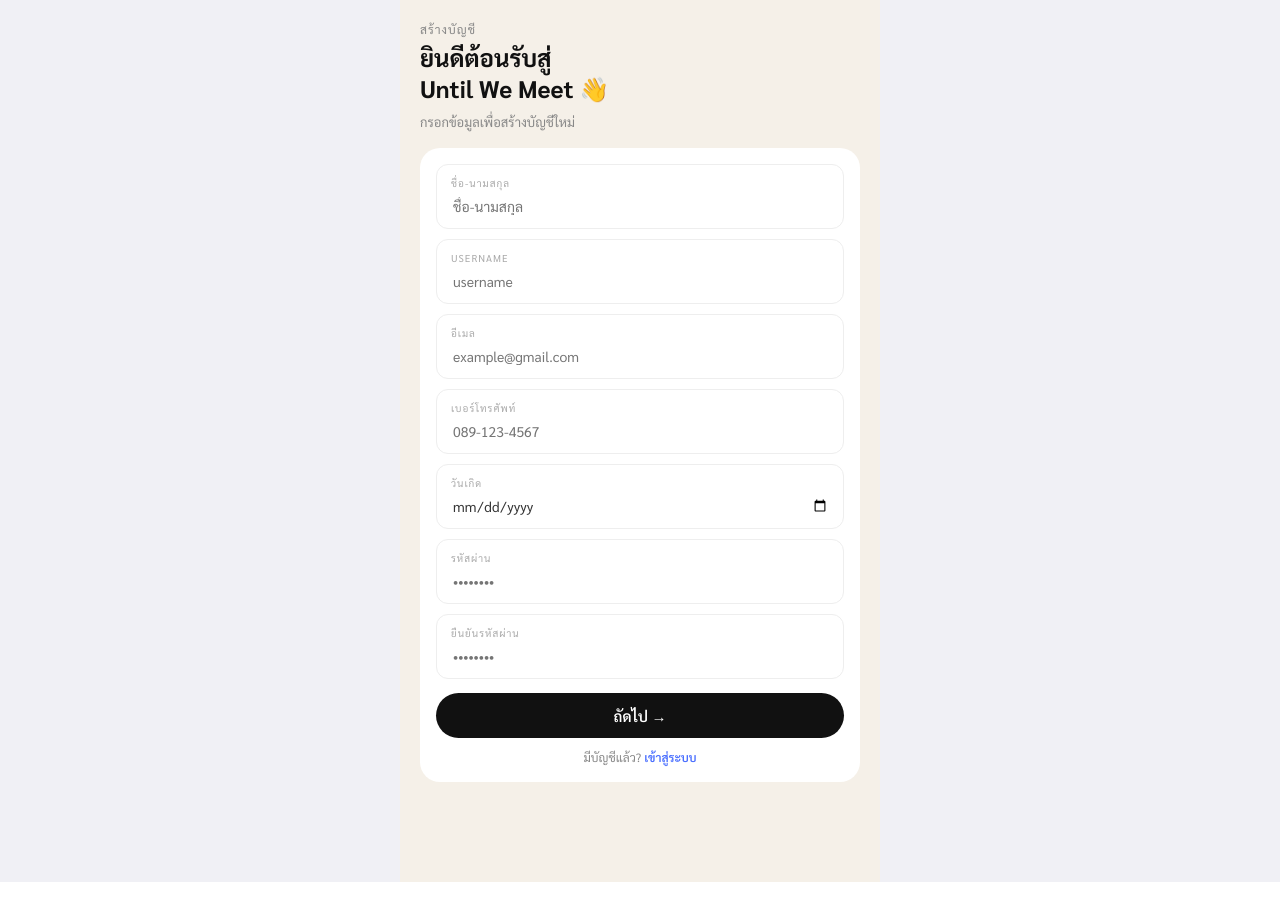
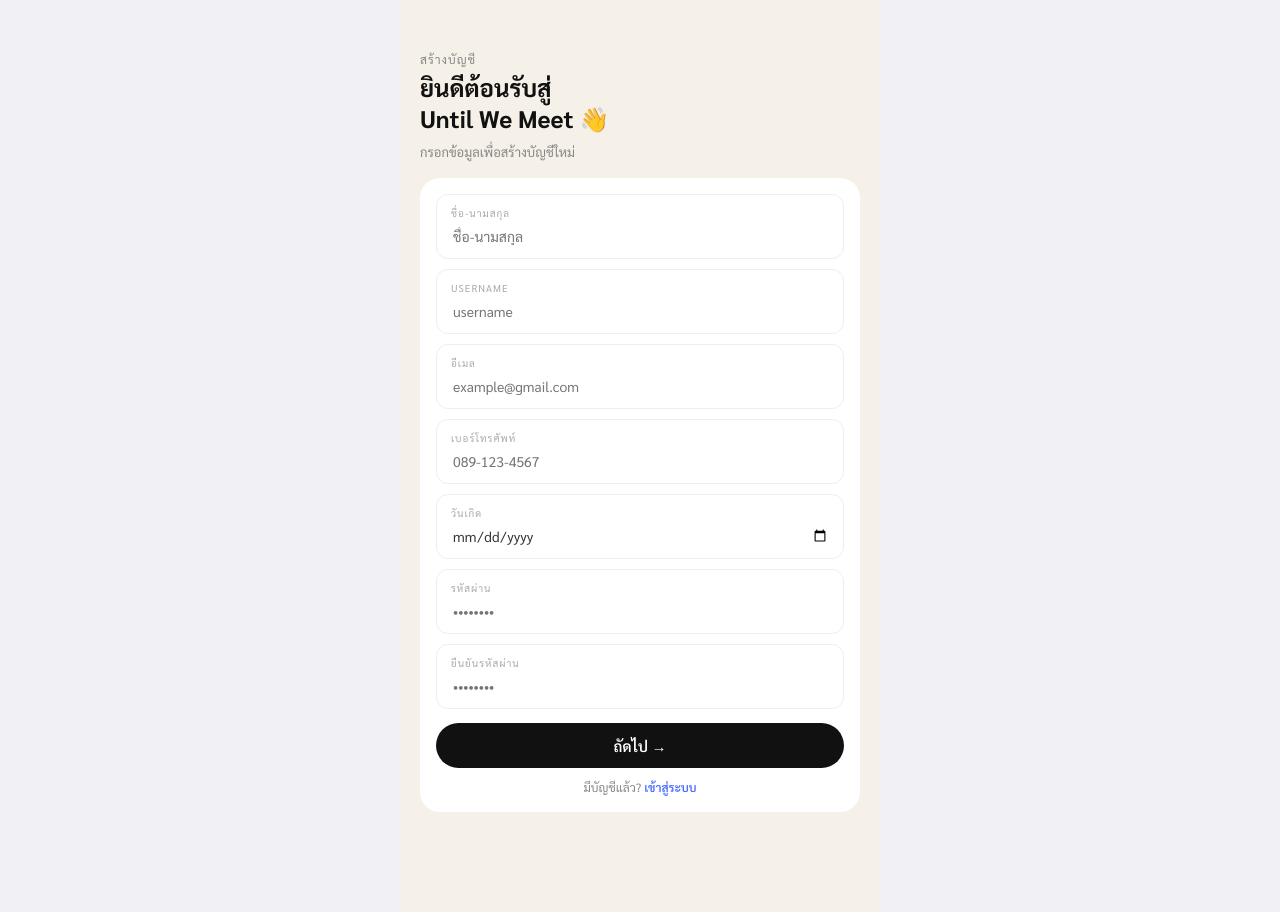
Before and after one commit to llitsbeyourbet/UWM, a React (Vite) app: page /register in a window 1280 px wide. Before the commit the page ends 882 px from the top, so only its background shows below. Built offline with nearby package versions, Linux system fonts and the light colour scheme.

Commit message:
edit logo web

```diff
--- a/frontend/pages/Register.css
+++ b/frontend/pages/Register.css
@@ -23,7 +23,7 @@
 }
 
 .register-sub {
-  margin: 0 0 4px;
+  margin: 30px 0 4px;
   font-size: 12px;
   color: #888;
   text-transform: uppercase;
```
Also changed, not shown: public/logo.png, public/logo1.png.
